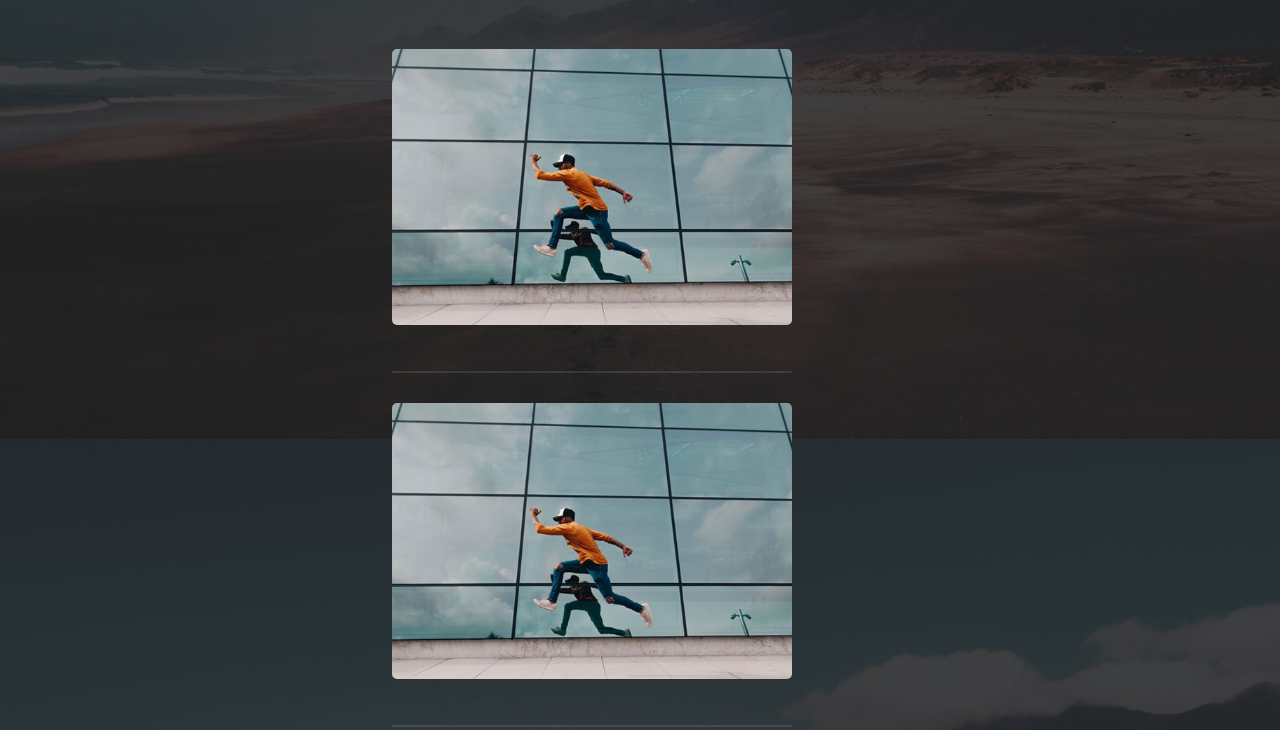
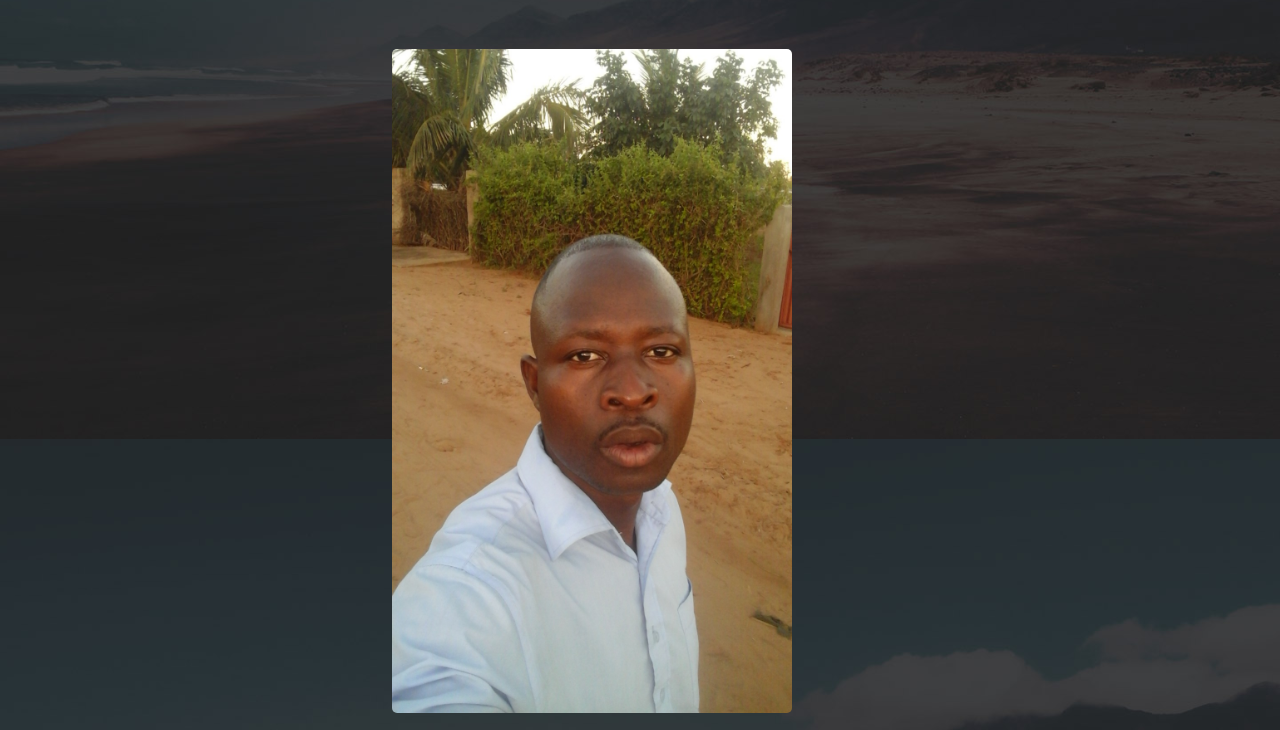
Before and after one commit to nelson008496/nelsite, a plain HTML site: page index.html in a window 1280 px wide. Shown: the part 3561-4291 px from the top of the page. Drawn offline with Linux system fonts and the light colour scheme.

Commit message:
Update index.html

```diff
--- a/index.html
+++ b/index.html
@@ -378,7 +378,7 @@ https://templatemo.com/tm-531-reflux
               <div class="isotope-item" data-type="people">
                   <figure class="snip1321">
                     <img
-                      src="assets/images/portfolio-04.jpg"
+                      src="assets/images/roger.jpg"
                       alt="sq-sample26"
                     />
                     <figcaption>
```
